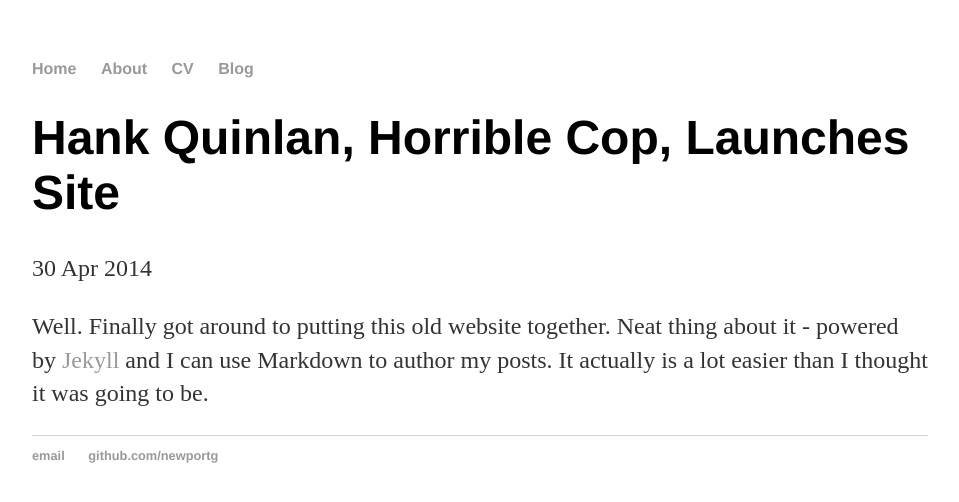
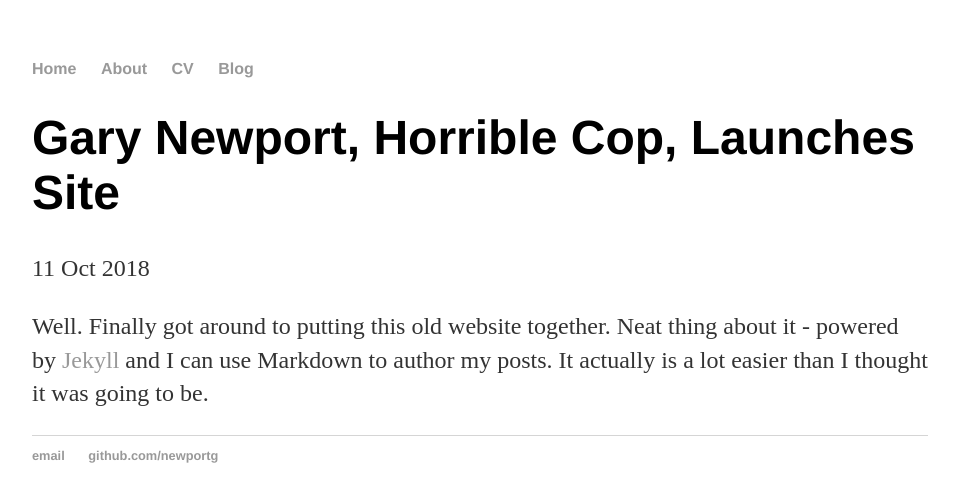
Before and after one commit to Kf-GaryNewport/newportg.github.io, a Jekyll site: the page built from _posts/2018-10-11-Gary-Newport-Site-Launched.md, in a window 1280 px wide. Shown: the top 502 px of the page, without its empty margins (160-1119 px from the left). Built offline with Jekyll 4.4.1, drawn with Linux system fonts in a browser that asks for light colours.

Commit message:
Update 2018-10-11-Gary-Newport-Site-Launched.md

```diff
--- a/_posts/2018-10-11-Gary-Newport-Site-Launched.md
+++ b/_posts/2018-10-11-Gary-Newport-Site-Launched.md
@@ -1,7 +1,7 @@
 ---
 layout: post
-title: "Hank Quinlan, Horrible Cop, Launches Site"
-date: 2014-04-30
+title: "Gary Newport, Horrible Cop, Launches Site"
+date: 2018-10-11
 ---
 
 Well. Finally got around to putting this old website together. Neat thing about it - powered by [Jekyll](http://jekyllrb.com) and I can use Markdown to author my posts. It actually is a lot easier than I thought it was going to be.
```
